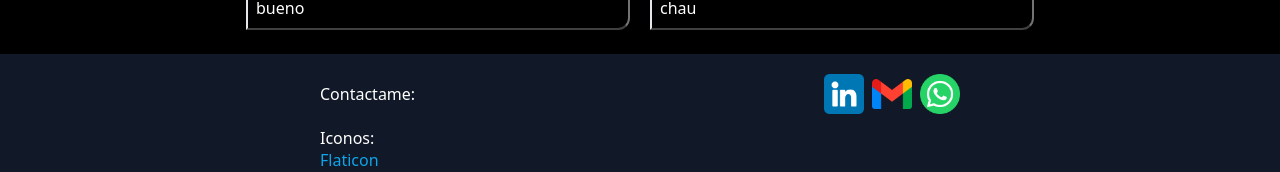
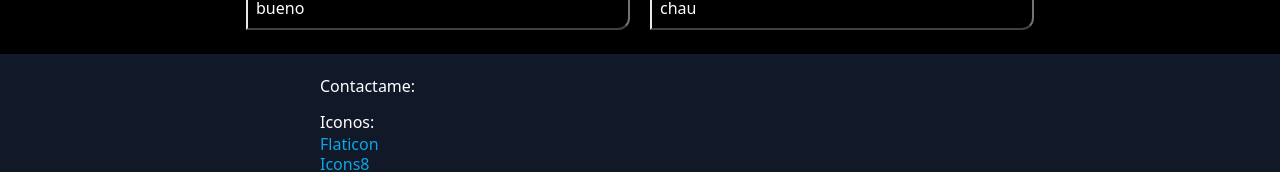
Before and after one commit to Toms-29/portfolio, a React (Vite) app: page / in a window 1280 px wide. Shown: the part 1198-1370 px from the top of the page. Built offline with nearby package versions, Linux system fonts and the light colour scheme.

Commit message:
Extraccion de IconList del Footer - Incorporacion de IconList a Links

```diff
--- a/src/components/CONTAINER/Links.jsx
+++ b/src/components/CONTAINER/Links.jsx
@@ -1,6 +1,6 @@
+import IconsList from "./IconsList"
 
 const Links = () => {
-
 
     return (
         <>
@@ -10,6 +10,11 @@ const Links = () => {
                 rel="noopener noreferrer"
                 aria-label="Gmail"
             >
+                <IconsList
+                    category='network'
+                    boxStyle='flex flex-wrap gap-2 justify-center'
+                    iconStyle='w-10'>
+                </IconsList>
             </a>
         </>
     )
--- a/src/components/PRESENTATION/Footer.jsx
+++ b/src/components/PRESENTATION/Footer.jsx
@@ -1,4 +1,4 @@
-import IconsList from '../CONTAINER/IconsList'
+import Links from '../CONTAINER/Links'
 
 function Footer() {
 
@@ -8,11 +8,7 @@ function Footer() {
                 <section className='w-11/12 sm:w-2/4 flex flex-col gap-3 m-5'>
                     <article className='flex items-center justify-between'>
                         <h3>Contactame: </h3>
-                        <IconsList
-                            category='network'
-                            boxStyle='flex flex-wrap gap-2 justify-center'
-                            iconStyle='w-10'>
-                        </IconsList>
+
                     </article>
 
 
```
